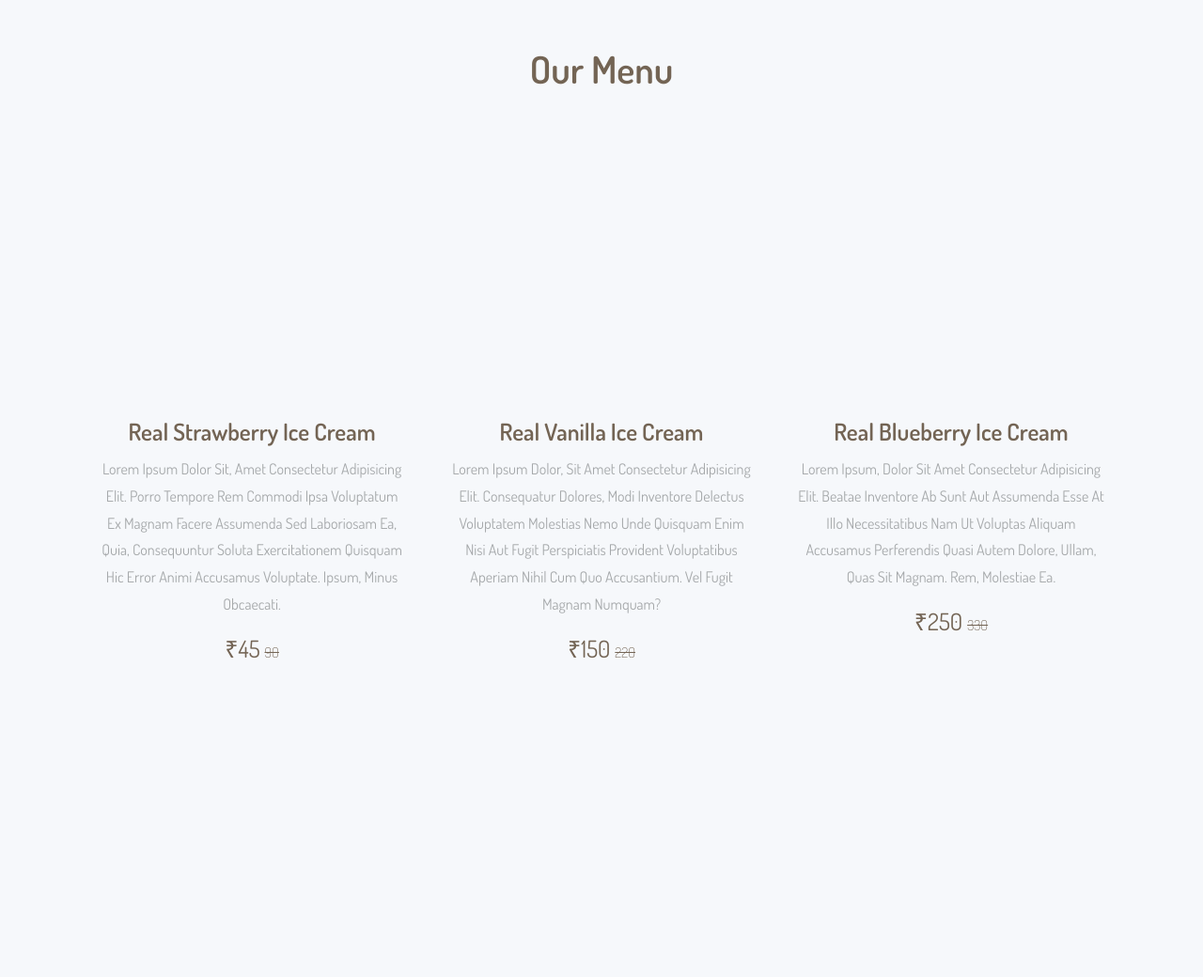
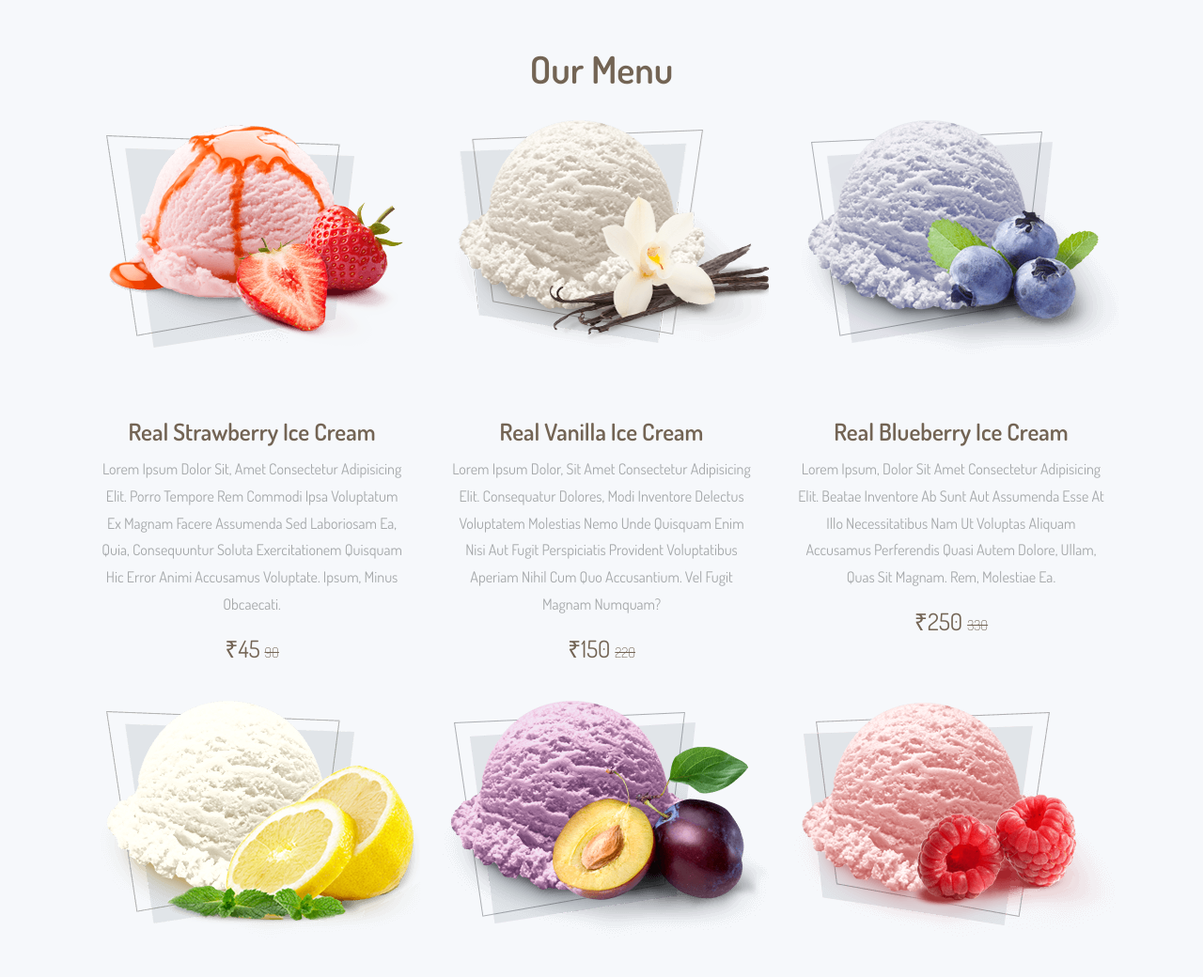
Before and after one commit to dibyam7482/ICe-S-24, a plain HTML site: page index.html in a window 1280 px wide. Shown: the part 1760-2800 px from the top of the page at 94% size. Drawn offline with nearby package versions, Linux system fonts and the light colour scheme; some packages are replaced by stand-ins of ours; a script that the page names is missing.

Commit message:
Update index.html

```diff
--- a/index.html
+++ b/index.html
@@ -41,7 +41,7 @@
     <section class="home" id="home">
         <div class="swiper home-slider">
             <div class="swiper-wrapper">
-                <div class="swiper-slide slide" style="background: url(images/header-1.jpeg) no-repeat"
+                <div class="swiper-slide slide" style="background: url(header-1.jpeg) no-repeat"
                     padding-left="22px">
                     <div class="content">
                         <h3>do you know how pleasure tastes?</h3>
@@ -49,14 +49,14 @@
                     </div>
                 </div>
 
-                <div class="swiper-slide slide" style="background: url(images/header-2.jpeg) no-repeat">
+                <div class="swiper-slide slide" style="background: url(header-2.jpeg) no-repeat">
                     <div class="content">
                         <h3>do you know how pleasure tastes?</h3>
                         <a href="#" class="btn">get started</a>
                     </div>
                 </div>
 
-                <div class="swiper-slide slide" style="background: url(images/header-3.jpeg) no-repeat">
+                <div class="swiper-slide slide" style="background: url(header-3.jpeg) no-repeat">
                     <div class="content">
                         <h3>do you know how pleasure tastes?</h3>
                         <a href="#" class="btn">get started</a>
@@ -76,7 +76,7 @@
 
         <div class="row">
             <div class="image">
-                <img src="images/aboutus.png" alt="" />
+                <img src="aboutus.png" alt="" />
             </div>
 
             <div class="content">
@@ -109,7 +109,7 @@
         <div class="box-container">
             <div class="box">
                 <div class="image">
-                    <img src="images/menu-1.png" alt="" />
+                    <img src="menu-1.png" alt="" />
                 </div>
                 <div class="content">
                     <h3 class="title">real strawberry ice cream</h3>
@@ -124,7 +124,7 @@
 
             <div class="box">
                 <div class="image">
-                    <img src="images/menu-2.png" alt="" />
+                    <img src="menu-2.png" alt="" />
                 </div>
                 <div class="content">
                     <h3 class="title">real vanilla ice cream</h3>
@@ -139,7 +139,7 @@
 
             <div class="box">
                 <div class="image">
-                    <img src="images/menu-3.png" alt="" />
+                    <img src="menu-3.png" alt="" />
                 </div>
                 <div class="content">
                     <h3 class="title">real blueberry ice cream</h3>
@@ -154,7 +154,7 @@
 
             <div class="box">
                 <div class="image">
-                    <img src="images/menu-4.png" alt="" />
+                    <img src="menu-4.png" alt="" />
                 </div>
                 <div class="content">
                     <h3 class="title">real lemon ice cream</h3>
@@ -170,7 +170,7 @@
 
             <div class="box">
                 <div class="image">
-                    <img src="images/menu-5.png" alt="" />
+                    <img src="menu-5.png" alt="" />
                 </div>
                 <div class="content">
                     <h3 class="title">real plum ice cream</h3>
@@ -185,7 +185,7 @@
 
             <div class="box">
                 <div class="image">
-                    <img src="images/menu-6.png" alt="" />
+                    <img src="menu-6.png" alt="" />
                 </div>
                 <div class="content">
                     <h3 class="title">real raspberry ice cream</h3>
```
